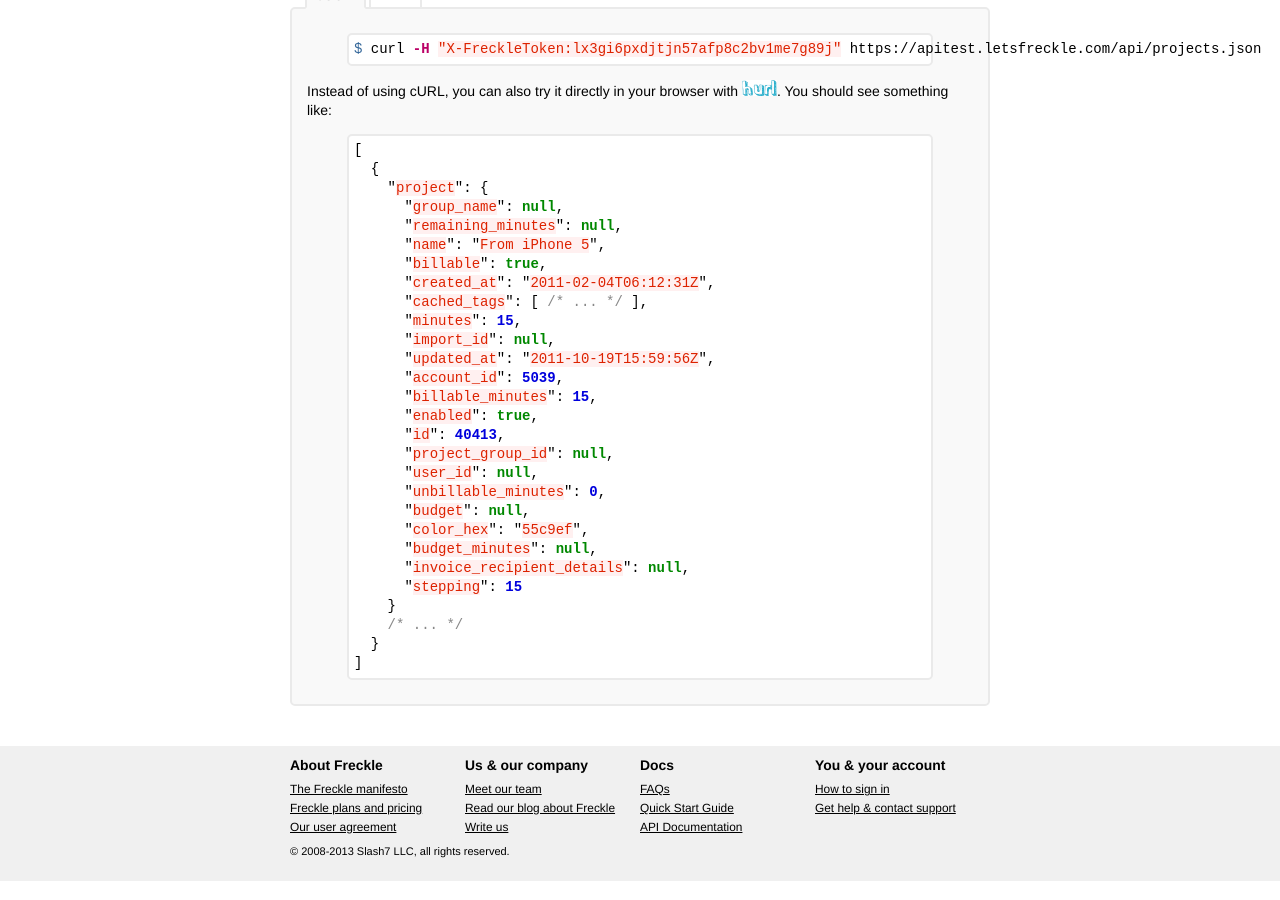
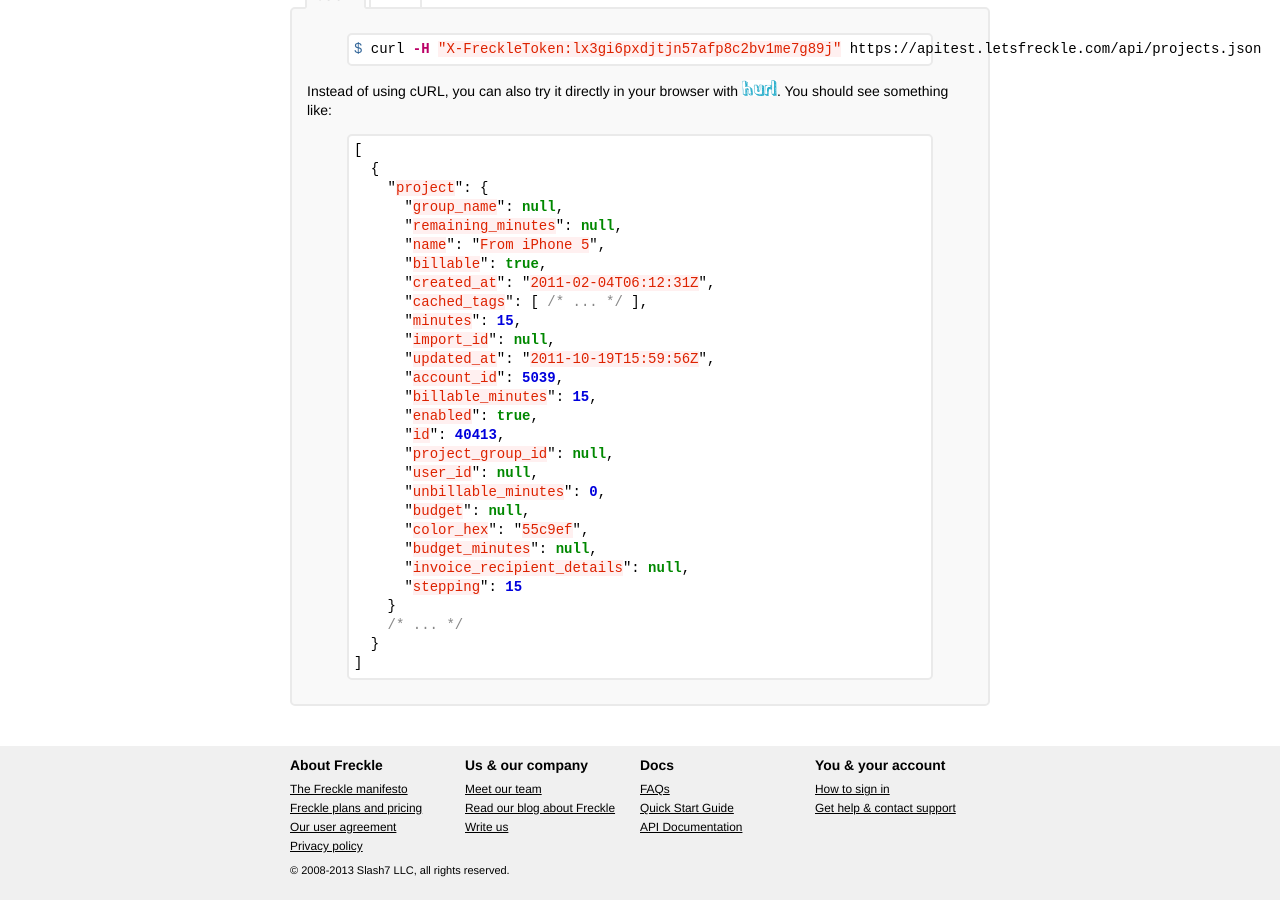
Before and after one commit to cheerful/freckle-apidocs, a Jekyll site: the page built from index.md, in a window 1280 px wide and 900 px high, scrolled down 3649 px. Built offline with Jekyll 4.4.1, drawn with Linux system fonts in a browser that asks for light colours; nearby versions of some CDN libraries; Markdown is read by kramdown in place of the engine named in the settings; comment, search, counter and statistics services are not loaded.

Commit message:
add privacy policy to footer

```diff
--- a/_layouts/default.html
+++ b/_layouts/default.html
@@ -34,6 +34,7 @@
           <li><a href="http://letsfreckle.com/manifesto">The Freckle manifesto</a></li>
           <li><a href="http://letsfreckle.com/plans/"> Freckle plans and pricing</a></li>
           <li><a href="http://letsfreckle.com/terms/">Our user agreement</a></li>
+          <li><a href="http://letsfreckle.com/privacy/">Privacy policy</a></li>
         </ul>
       </div>
 
```
